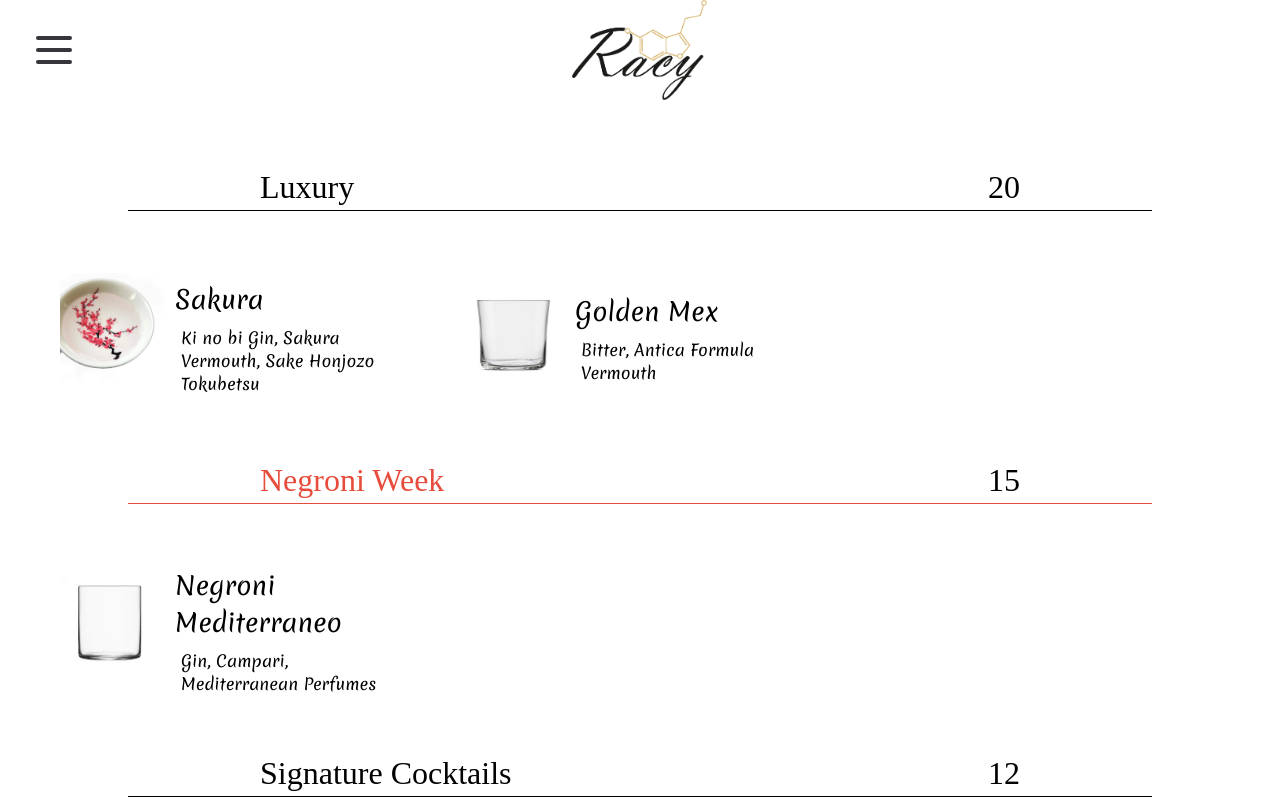
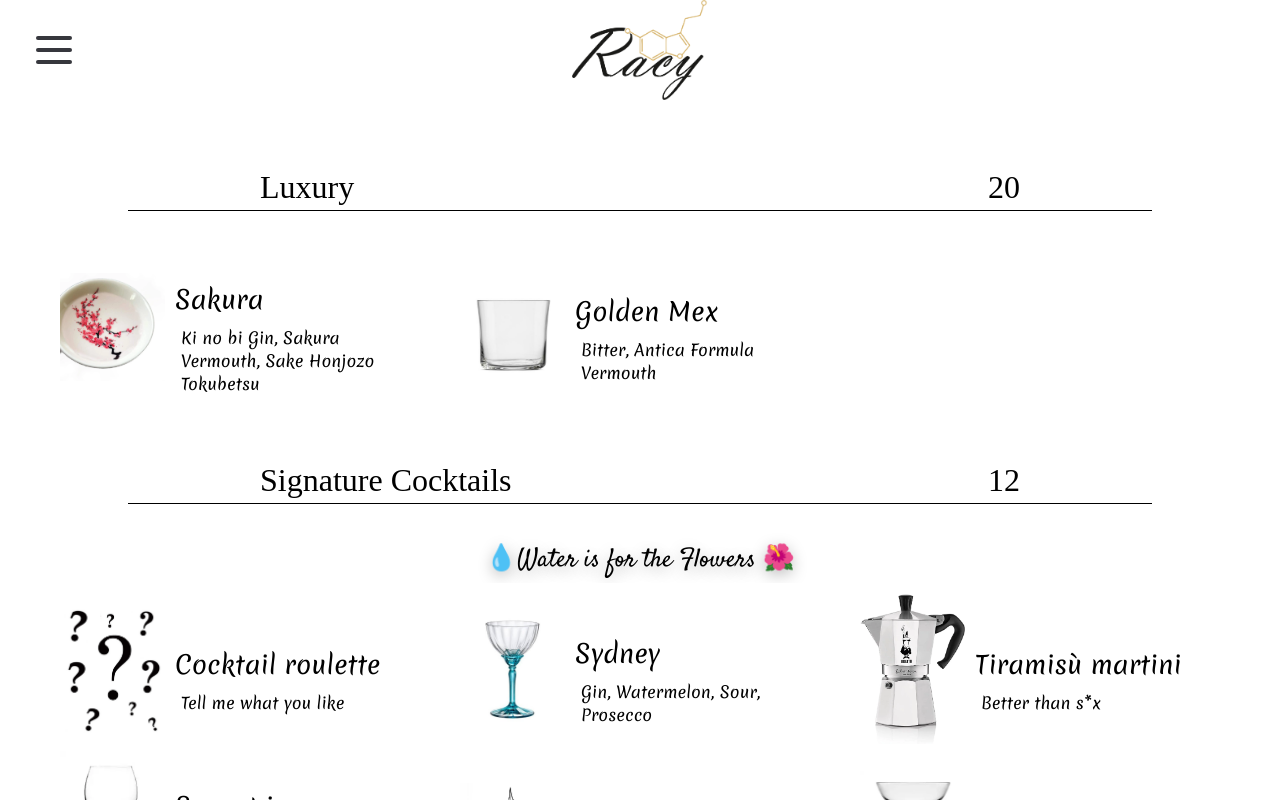
Before and after one commit to Aldodo91/racy-bar, a React (Create React App) app: page /menu-details/1 in a window 1280 px wide. Built offline with nearby package versions, Linux system fonts and the light colour scheme; a web font is replaced by a local one.

Commit message:
tanqueray

```diff
--- a/src/costants/mocktail.js
+++ b/src/costants/mocktail.js
@@ -13,16 +13,16 @@ export const mocktail = [
     img: images.corto,
     nome: "NOGRONI",
     ricetta: {
-      it: "Versione analcolica del Negroni",
-      en: "Non alcohol version of Negroni",
+      it: "Versione analcolica del Negroni con Tanqueray 0.0",
+      en: "Non alcohol version of Negroni with Tanqueray 0.0",
     },
   },
   {
     img: images.lungo,
     nome: "0.07onic",
     ricetta: {
-      it: "Versione analcolica del Gin Tonic",
-      en: "Non alcohol version of Gin Tonic",
+      it: "Versione analcolica del Gin Tonic con Tanqueray 0.0",
+      en: "Non alcohol version of Gin Tonic with Tanqueray 0.0",
     },
   },
   // {
--- a/src/costants/signature.js
+++ b/src/costants/signature.js
@@ -321,12 +321,12 @@ export const signature = [
 ];
 
 export const negroniWeek = [
-  {
-    img: images.corto,
-    nome: "Negroni Mediterraneo",
-    ricetta: {
-      it: "Gin, Campari, Profumi Mediterranei",
-      en: "Gin, Campari, Mediterranean Perfumes",
-    },
-  },
+  // {
+  //   img: images.corto,
+  //   nome: "Negroni Mediterraneo",
+  //   ricetta: {
+  //     it: "Gin, Campari, Profumi Mediterranei",
+  //     en: "Gin, Campari, Mediterranean Perfumes",
+  //   },
+  // },
 ];
```
